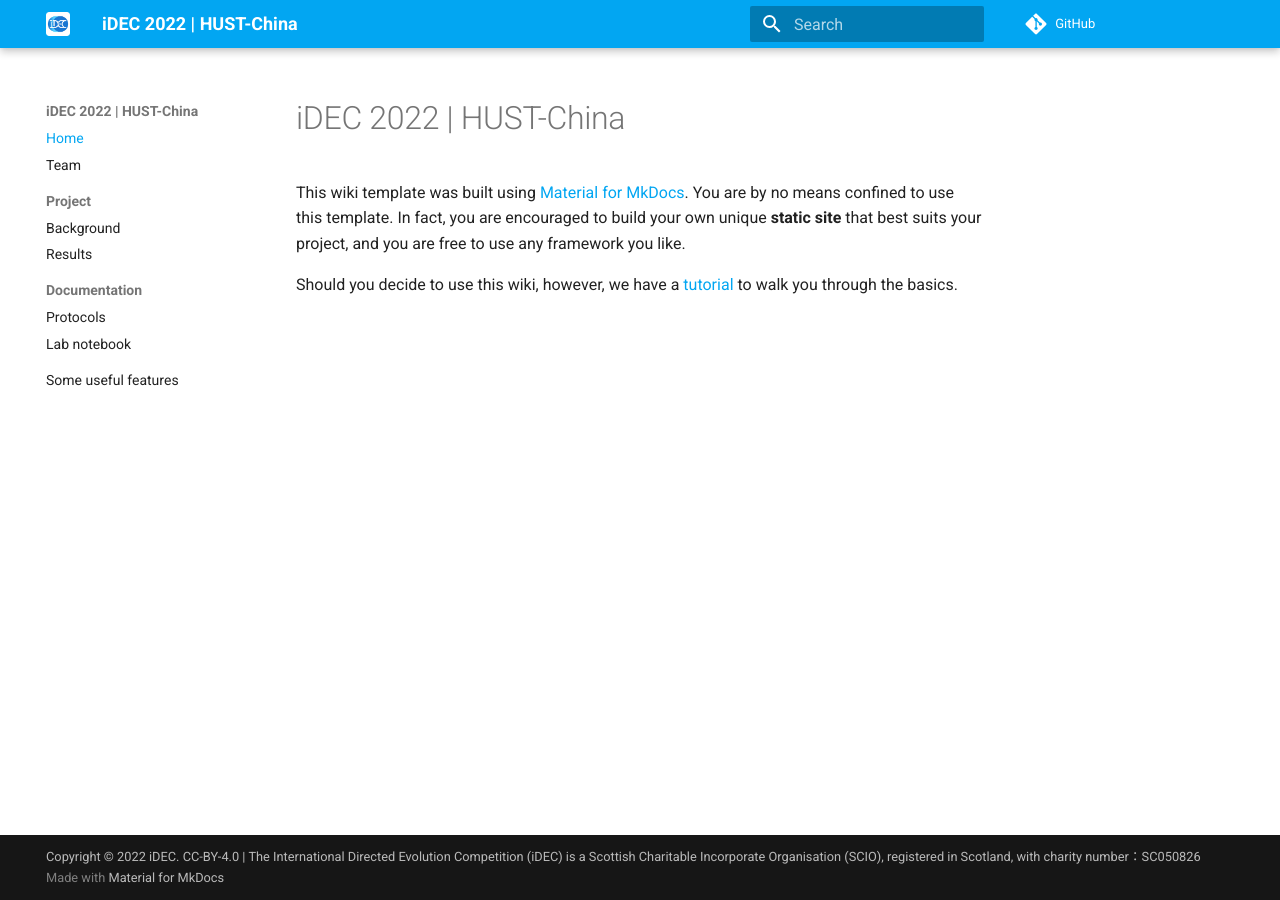
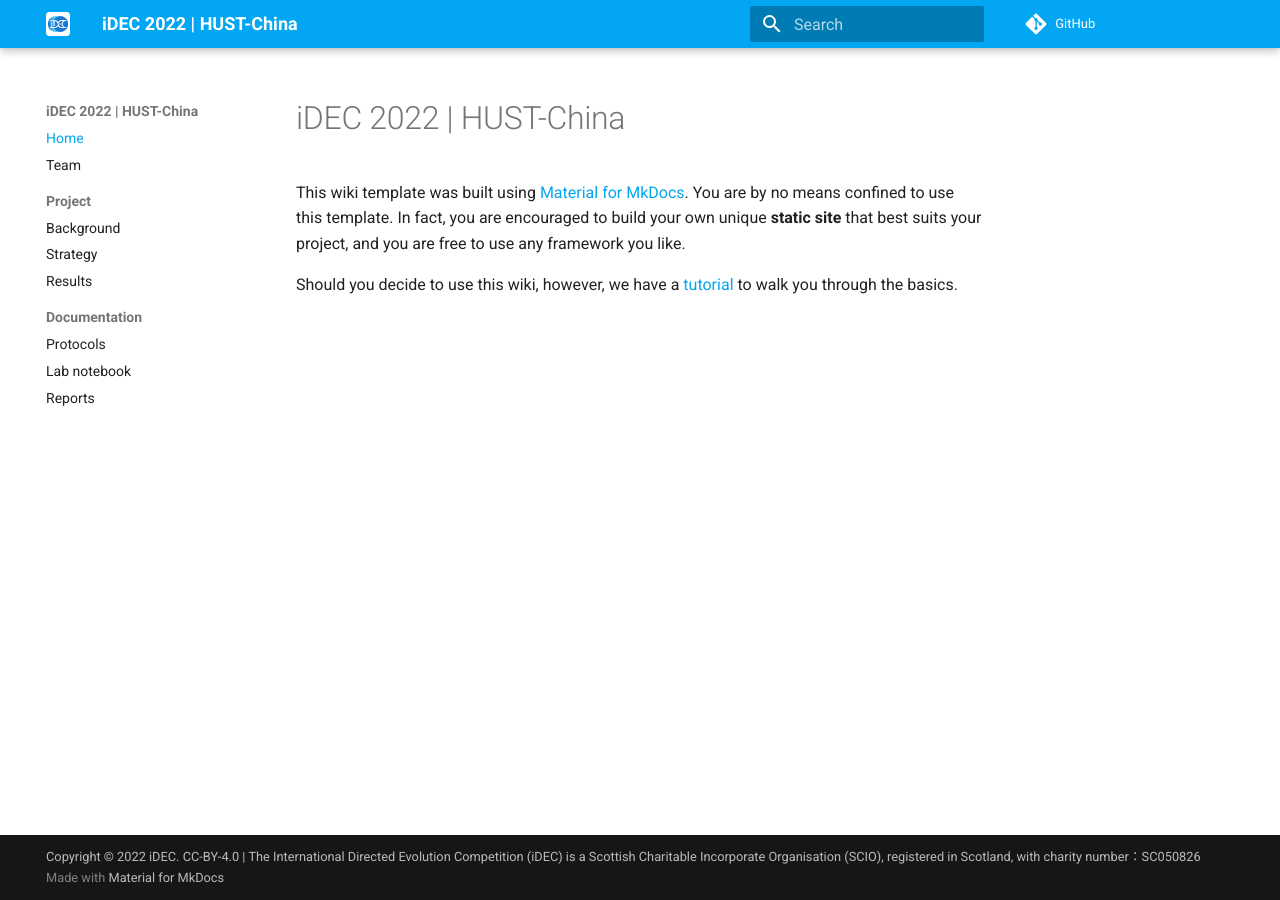
Before and after one commit to idec-teams/2022_HUST-China, an MkDocs documentation site: the page built from docs/index.md, in a window 1280 px wide. Built offline with MkDocs 1.6.1 and Material for MkDocs 9.7.7, drawn with Linux system fonts in a browser that asks for light colours; comment, search, counter and statistics services are not loaded.

Commit message:
Update mkdocs.yml

```diff
--- a/mkdocs.yml
+++ b/mkdocs.yml
@@ -43,8 +43,9 @@ nav:
   - Team: team.md
   - Project:
       - Background: project/background.md
+      - Strategy: project/Strategy.md
       - Results: project/results.md
   - Documentation:
       - Protocols: documentation/protocols.md
       - Lab notebook: documentation/notebook.md
-  - Some useful features: useful_features.md
+      - Reports: documentation/reports.md
```
